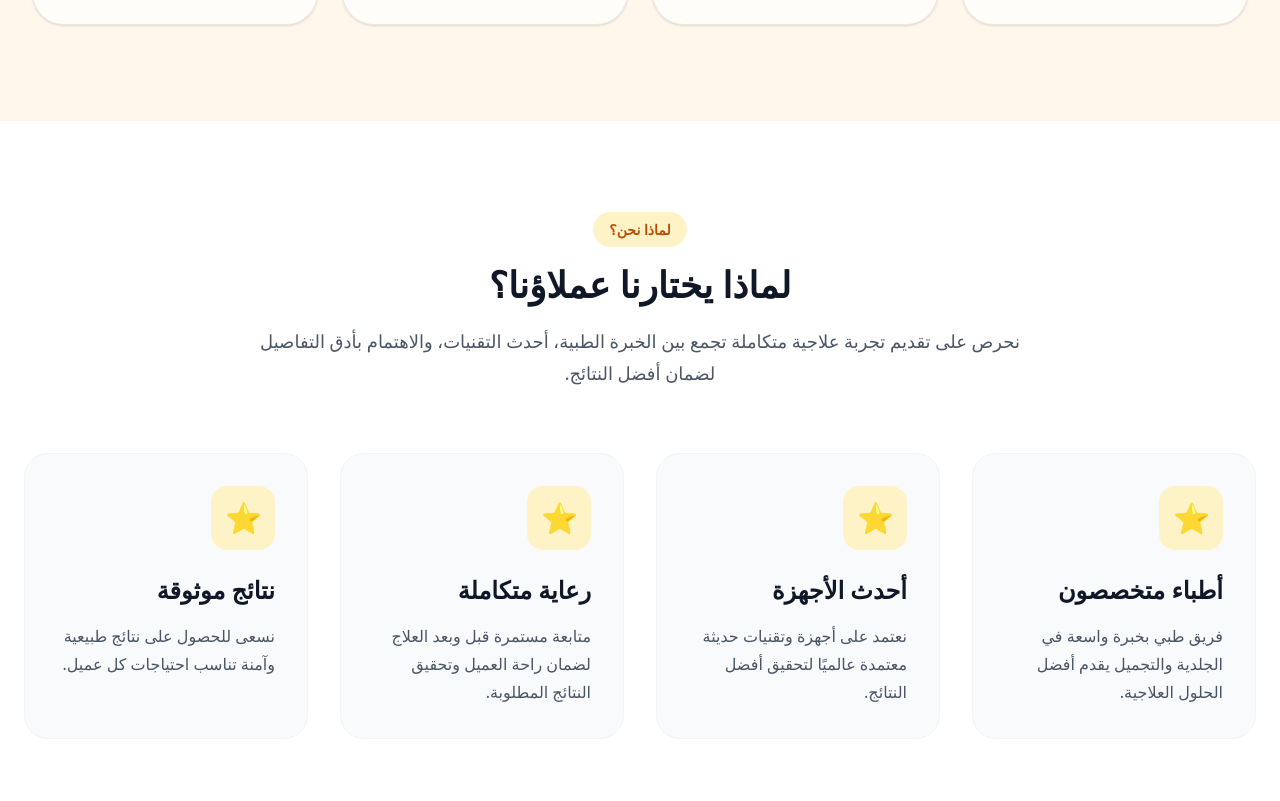
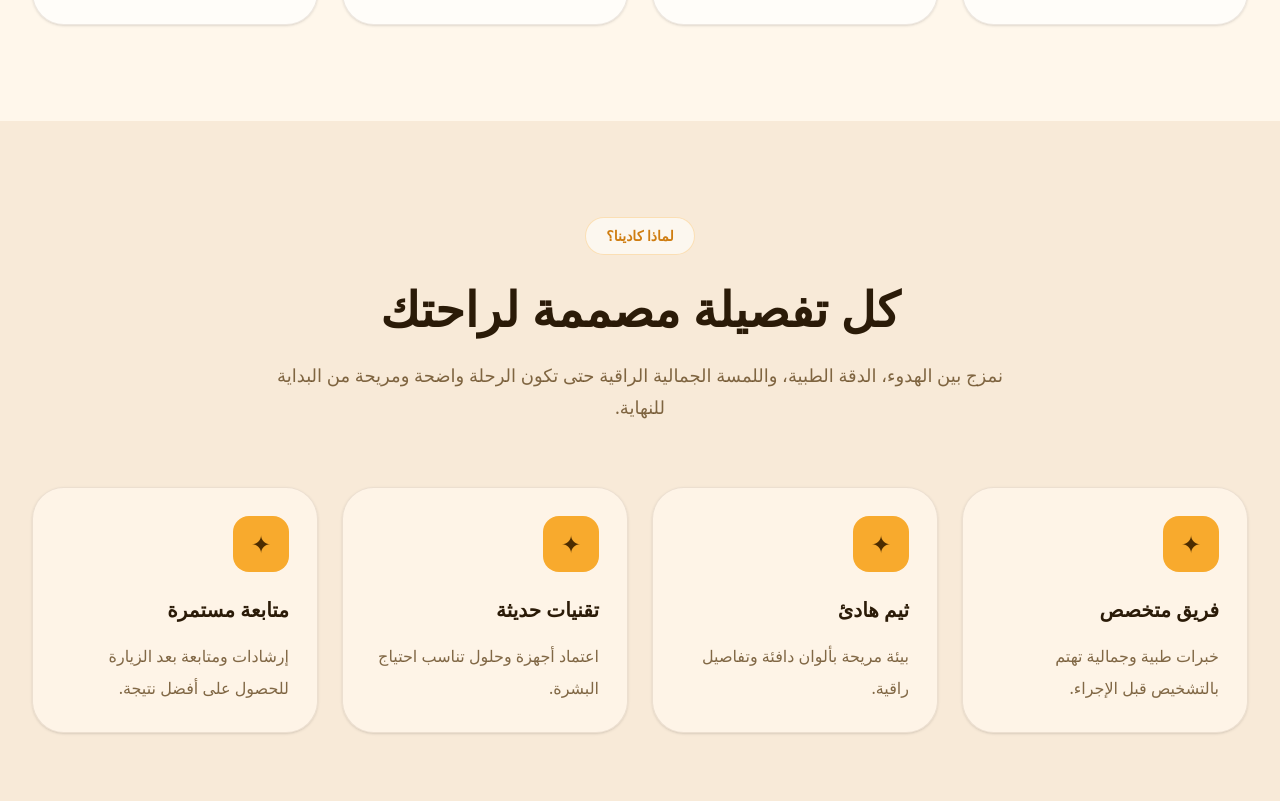
Before and after one commit to mohmmed5205/kadina1, a React (Vite) app in the folder kadina/: page / in a window 1280 px wide. Shown: the part 2599-3400 px from the top of the page. Built offline with nearby package versions, Linux system fonts and the light colour scheme.

Commit message:
Restyle why us section

```diff
--- a/kadina/src/componetts/WhyUs.jsx
+++ b/kadina/src/componetts/WhyUs.jsx
@@ -1,79 +1,36 @@
-const features = [
-    {
-        id: 1,
-        title: "أطباء متخصصون",
-        description:
-            "فريق طبي بخبرة واسعة في الجلدية والتجميل يقدم أفضل الحلول العلاجية.",
-    },
-    {
-        id: 2,
-        title: "أحدث الأجهزة",
-        description:
-            "نعتمد على أجهزة وتقنيات حديثة معتمدة عالميًا لتحقيق أفضل النتائج.",
-    },
-    {
-        id: 3,
-        title: "رعاية متكاملة",
-        description:
-            "متابعة مستمرة قبل وبعد العلاج لضمان راحة العميل وتحقيق النتائج المطلوبة.",
-    },
-    {
-        id: 4,
-        title: "نتائج موثوقة",
-        description:
-            "نسعى للحصول على نتائج طبيعية وآمنة تناسب احتياجات كل عميل.",
-    },
-];
-
-export default function WhyUs() {
+export default function WhyUs({ t }) {
   return (
-        <section id="why-us" className="bg-white py-24">
-            <div className="mx-auto max-w-7xl px-6">
-
-                {/* Title */}
-
+    <section id="why-us" className="bg-[#f8ead8] py-24">
+      <div className="mx-auto max-w-7xl px-5 lg:px-8">
         <div className="mx-auto mb-16 max-w-3xl text-center">
-
-                    <span className="rounded-full bg-amber-100 px-4 py-2 text-sm font-semibold text-amber-700">
-                        لماذا نحن؟
+          <span className="inline-flex rounded-full border border-[#f8aa2d]/30 bg-white/60 px-5 py-2 text-sm font-bold text-[#cf7d11]">
+            {t.whyUs.eyebrow}
           </span>
 
-                    <h2 className="mt-6 text-4xl font-bold text-gray-900">
-                        لماذا يختارنا عملاؤنا؟
+          <h2 className="mt-6 text-3xl font-black leading-tight text-[#2b1b08] md:text-5xl">
+            {t.whyUs.title}
           </h2>
 
-                    <p className="mt-5 text-lg leading-8 text-gray-600">
-                        نحرص على تقديم تجربة علاجية متكاملة تجمع بين الخبرة الطبية،
-                        أحدث التقنيات، والاهتمام بأدق التفاصيل لضمان أفضل النتائج.
+          <p className="mt-5 text-lg leading-8 text-[#4c2c00]/70">
+            {t.whyUs.description}
           </p>
-
         </div>
 
-                {/* Cards */}
-
-                <div className="grid gap-8 md:grid-cols-2 lg:grid-cols-4">
-
-                    {features.map((item) => (
-                        <div
-                            key={item.id}
-                            className="rounded-3xl border border-gray-100 bg-gray-50 p-8 transition duration-300 hover:-translate-y-2 hover:border-amber-300 hover:shadow-xl"
+        <div className="grid gap-6 md:grid-cols-2 lg:grid-cols-4">
+          {t.whyUs.items.map((item) => (
+            <article
+              key={item.title}
+              className="rounded-[2rem] border border-[#4c2c00]/10 bg-[#fff7eb]/80 p-7 shadow-sm transition hover:-translate-y-2 hover:border-[#f8aa2d] hover:bg-white hover:shadow-xl"
             >
-                            <div className="mb-6 flex h-16 w-16 items-center justify-center rounded-2xl bg-amber-100 text-3xl">
-                                ⭐
+              <div className="mb-6 flex h-14 w-14 items-center justify-center rounded-2xl bg-[#f8aa2d] text-2xl text-[#4c2c00]">
+                ✦
               </div>
 
-                            <h3 className="text-2xl font-bold text-gray-900">
-                                {item.title}
-                            </h3>
-
-                            <p className="mt-4 leading-7 text-gray-600">
-                                {item.description}
-                            </p>
+              <h3 className="text-xl font-black text-[#2b1b08]">{item.title}</h3>
+              <p className="mt-4 leading-8 text-[#4c2c00]/70">{item.description}</p>
+            </article>
+          ))}
         </div>
-                    ))}
-
-                </div>
-
       </div>
     </section>
   );
```
Lines whose indentation alone changed are shown as unchanged.
